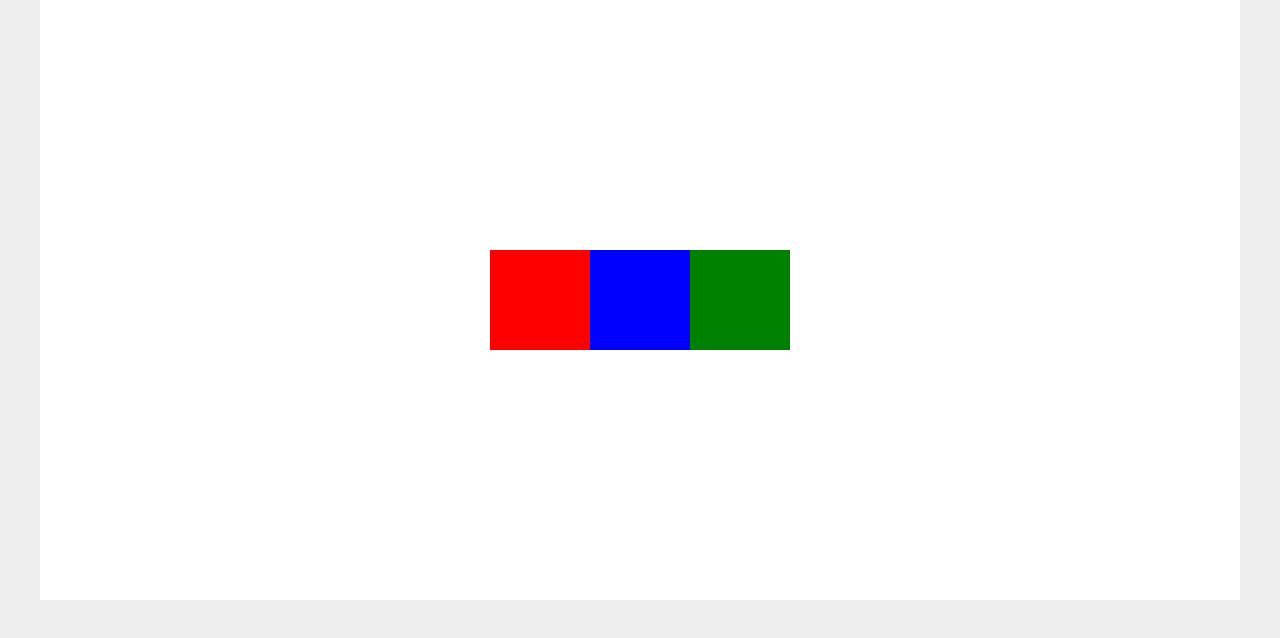
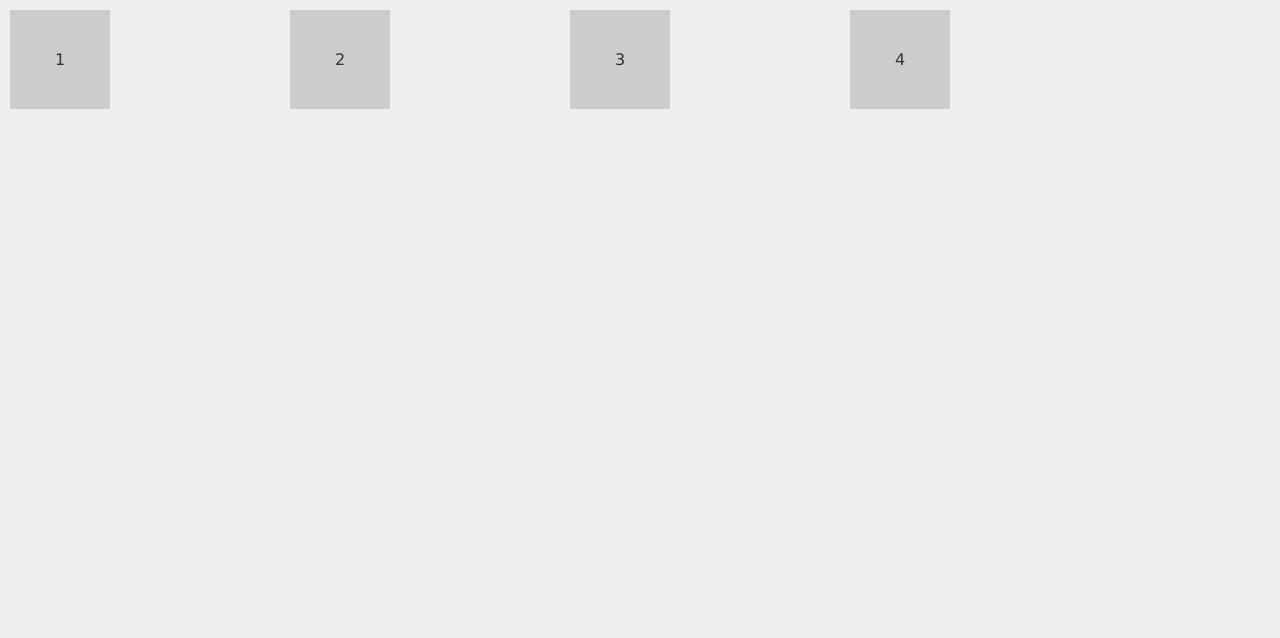
Before and after one commit to LiwiaDolinska/2-CSS, a plain HTML site: page index.html in a window 1280 px wide. Drawn offline with Linux system fonts and the light colour scheme.

Commit message:
added order

```diff
--- a/index.html
+++ b/index.html
@@ -7,11 +7,14 @@
 
     <body>
         <div class="wrapper">
-            <div class="flex-container">
-                <div class="box one"></div>
-                <div class="box two"></div>
-                <div class="box three"></div>
-            </div>
+
+            <section id="blocks">
+
+                <div class="one">1</div>
+                <div class="two">2</div>
+                <div class="three">3</div>
+                <div class="four">4</div>
+            </section>
         </div>
     </body>
 </html>
--- a/style.css
+++ b/style.css
@@ -5,42 +5,30 @@
 
 body{
     background: #eee;
+    color: #333;
 }
 
 .wrapper{
     width: 100%;
-    max-width: 1200px;
-    margin: 0 auto;
-}
-
-.flex-container{
-    display: flex;
-    background: #fff;
-    flex-wrap: wrap;
-    flex-flow: row;
-    height: 600px;
-    justify-content: center;
-    align-items: center;
+    max-width: 960px;
 
 }
 
-.box{
-   height: 100px;
-   flex: 0 0 100px;
+#blocks{
+    display: flex;
+    margin: 10px;
+    justify-content: space-between;
 }
 
-
-.one{
-    background: red;
+#blocks div{
+    flex: 0 0 100px;
+    padding: 40px 0;
+    text-align: center;
+    background: #ccc;
 
 }
 
-.two{
-    background: blue;
-
-}
-
-.three{
-    background: green;
-
-}
+.one{order: 0;}
+.two{order: 0;}
+.three{order: 0;}
+.four{order: 0;}
```
